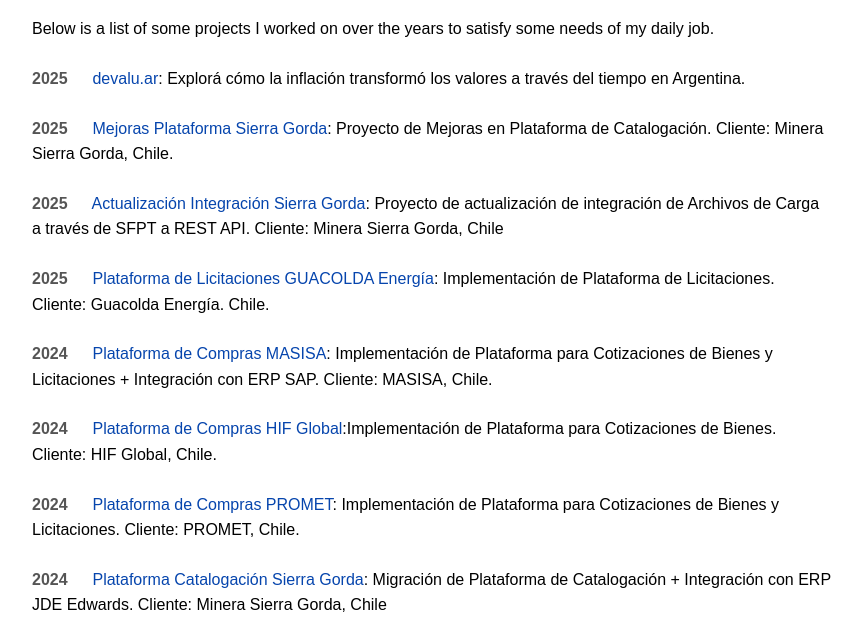
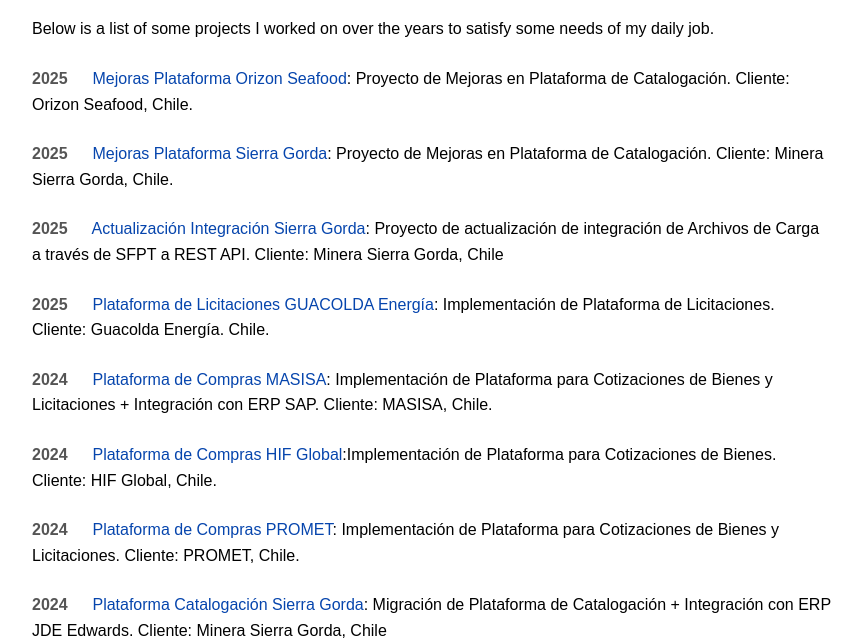
Before and after one commit to ronnyjch/ronnyjch.github.io, a plain HTML site: page projects.html in a window 1280 px wide. Shown: the part 151-790 px from the top of the page, without its empty margins (208-1070 px from the left). Drawn offline with Linux system fonts and the light colour scheme.

Commit message:
Update projects.html

```diff
--- a/projects.html
+++ b/projects.html
@@ -19,7 +19,7 @@
     <div class="project">
       <span class="date">2025</span>
       <span class="project-details">
-        <a href="https://devalu.ar/">devalu.ar</a>: Explorá cómo la inflación transformó los valores a través del tiempo en Argentina.
+        <a href="http://plataforma.ulinksolution.com/">Mejoras Plataforma Orizon Seafood</a>: Proyecto de Mejoras en Plataforma de Catalogación. Cliente: Orizon Seafood, Chile.
       </span>
     </div>
 
```
